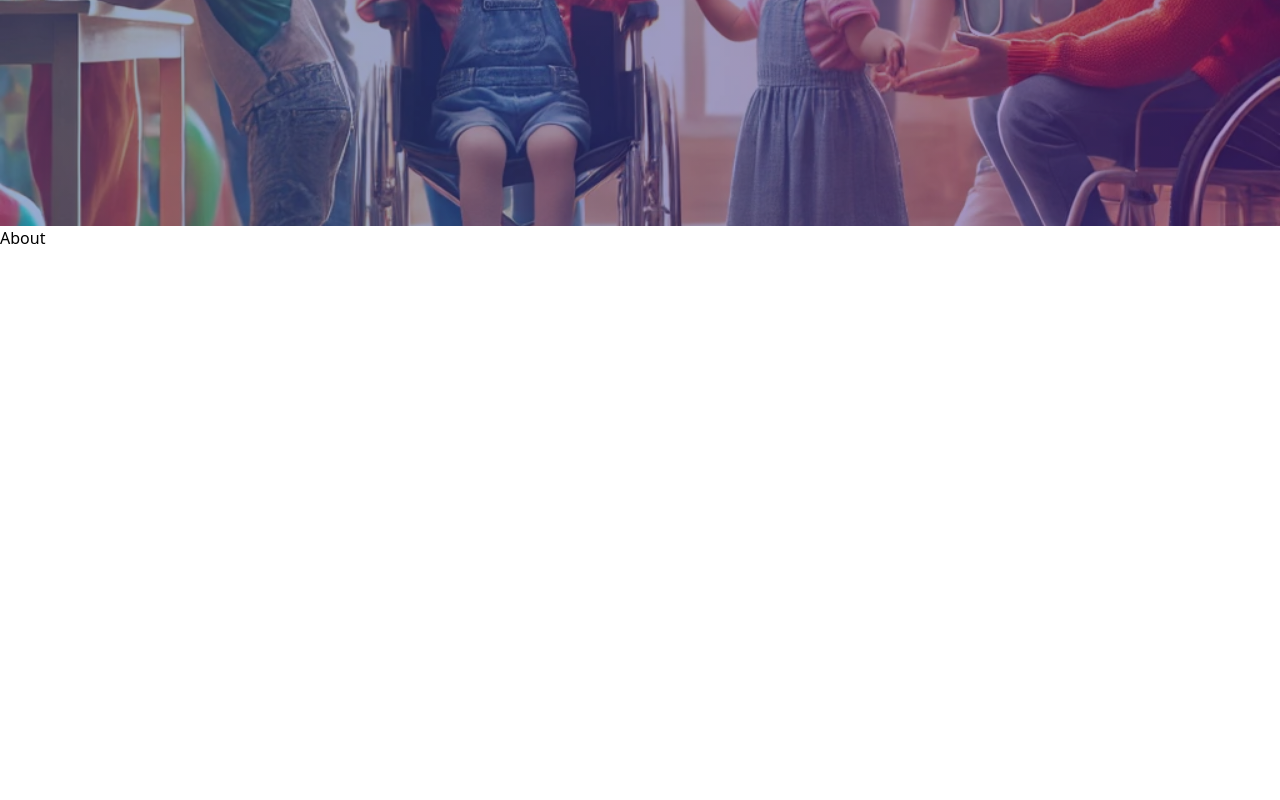
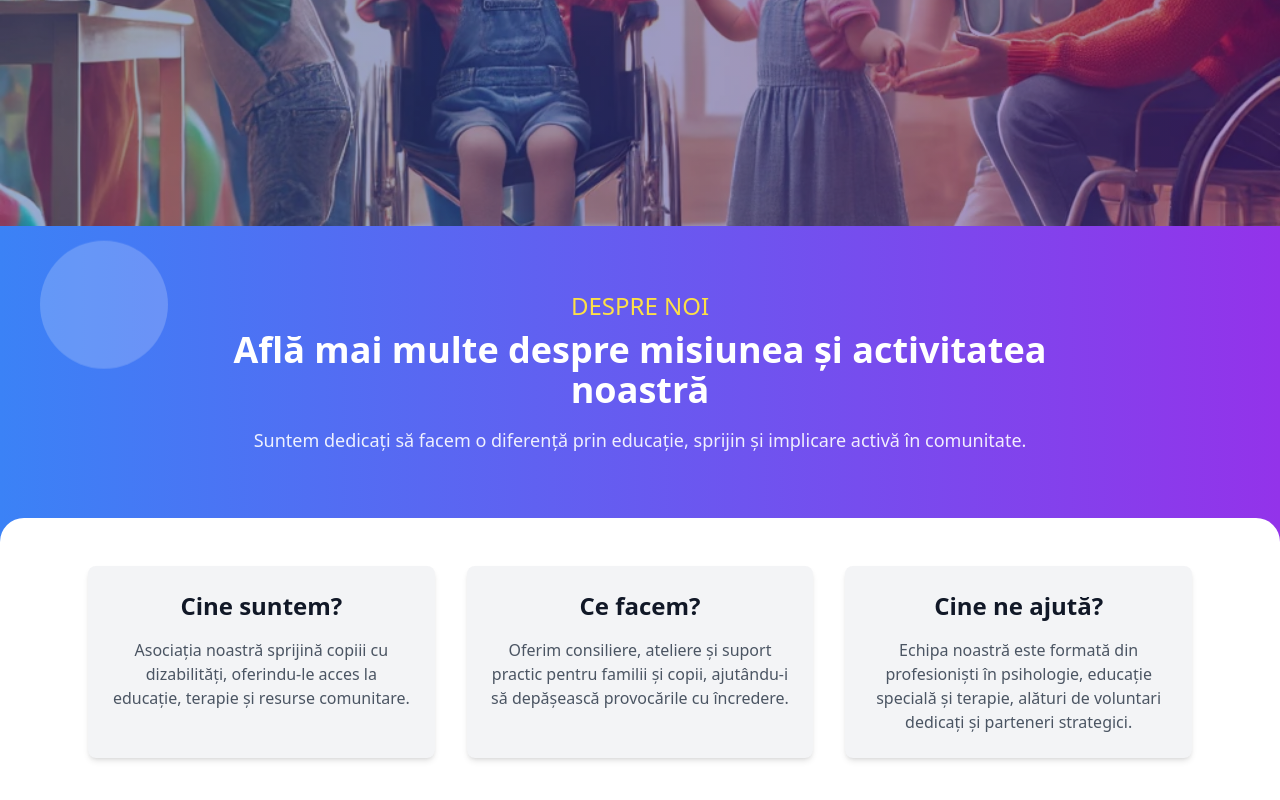
Before and after one commit to stefanpython/asociatia-lsag, a React (Vite) app: page / in a window 1280 px wide. Shown: the part 750-1550 px from the top of the page. Before the commit the page ends 1000 px from the top, so only its background shows below. Built offline with nearby package versions, Linux system fonts and the light colour scheme.

Commit message:
Create and style about us page

```diff
--- a/src/components/About.tsx
+++ b/src/components/About.tsx
@@ -1,5 +1,64 @@
 import React from "react";
 
-export default function About() {
-  return <div>About</div>;
-}
+const aboutSections = [
+  {
+    title: "Cine suntem?",
+    content:
+      "Asociația noastră sprijină copiii cu dizabilități, oferindu-le acces la educație, terapie și resurse comunitare.",
+  },
+  {
+    title: "Ce facem?",
+    content:
+      "Oferim consiliere, ateliere și suport practic pentru familii și copii, ajutându-i să depășească provocările cu încredere.",
+  },
+  {
+    title: "Cine ne ajută?",
+    content:
+      "Echipa noastră este formată din profesioniști în psihologie, educație specială și terapie, alături de voluntari dedicați și parteneri strategici.",
+  },
+];
+
+const About: React.FC = () => {
+  return (
+    <section className="relative bg-gradient-to-r from-blue-500 to-purple-600 text-white overflow-hidden">
+      {/* Elemente animate în fundal */}
+      <div className="absolute top-0 left-0 w-full h-full">
+        <div className="absolute top-10 left-10 w-32 h-32 bg-white opacity-20 rounded-full animate-bounce"></div>
+        <div className="absolute bottom-10 right-20 w-40 h-40 bg-white opacity-10 rounded-full animate-spin"></div>
+      </div>
+
+      {/* Hero Section */}
+      <div className="relative max-w-4xl mx-auto text-center py-16 px-6 z-10">
+        <h2 className="text-yellow-300 text-2xl uppercase font-medium mb-2">
+          Despre Noi
+        </h2>
+        <h1 className="text-4xl font-bold mb-4">
+          Află mai multe despre misiunea și activitatea noastră
+        </h1>
+        <p className="text-lg text-white opacity-90">
+          Suntem dedicați să facem o diferență prin educație, sprijin și
+          implicare activă în comunitate.
+        </p>
+      </div>
+
+      {/* Secțiunile de informații */}
+      <div className="relative bg-white py-12 z-10 rounded-t-3xl">
+        <div className="max-w-6xl mx-auto grid grid-cols-1 md:grid-cols-3 gap-8 px-6">
+          {aboutSections.map((section, index) => (
+            <div
+              key={index}
+              className="bg-gray-100 rounded-lg p-6 text-center shadow-md hover:shadow-lg transition-all duration-300"
+            >
+              <h3 className="text-2xl font-semibold text-gray-900 mb-4">
+                {section.title}
+              </h3>
+              <p className="text-gray-600">{section.content}</p>
+            </div>
+          ))}
+        </div>
+      </div>
+    </section>
+  );
+};
+
+export default About;
```
